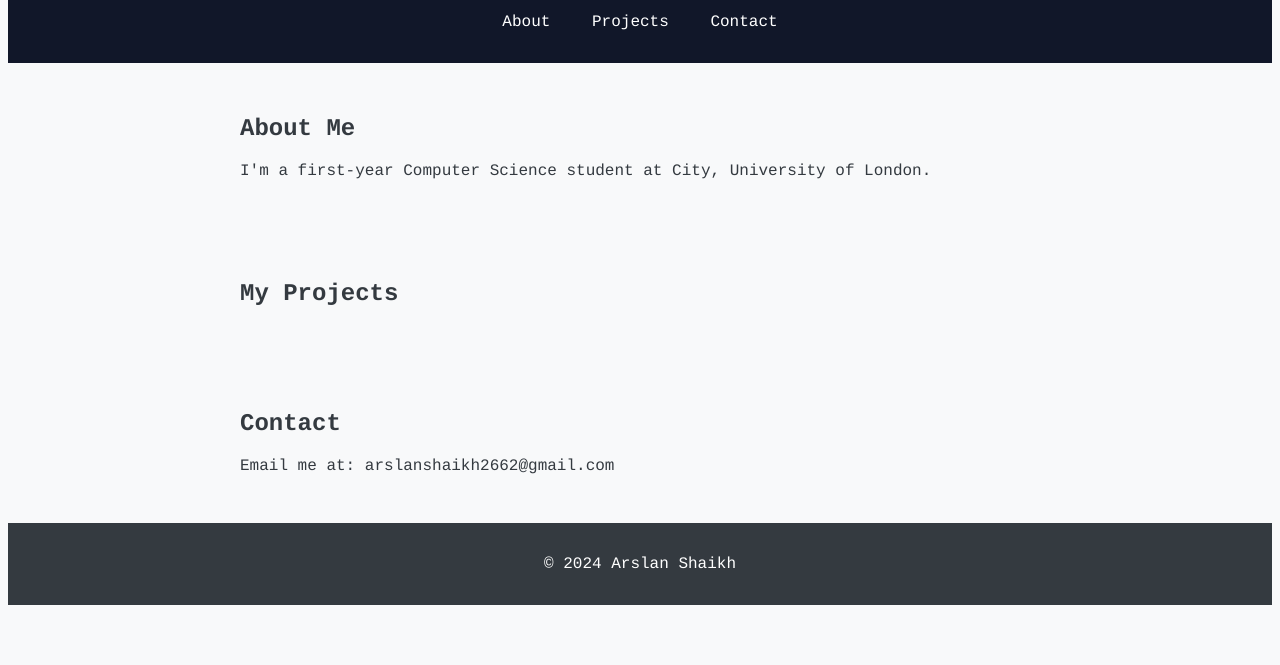
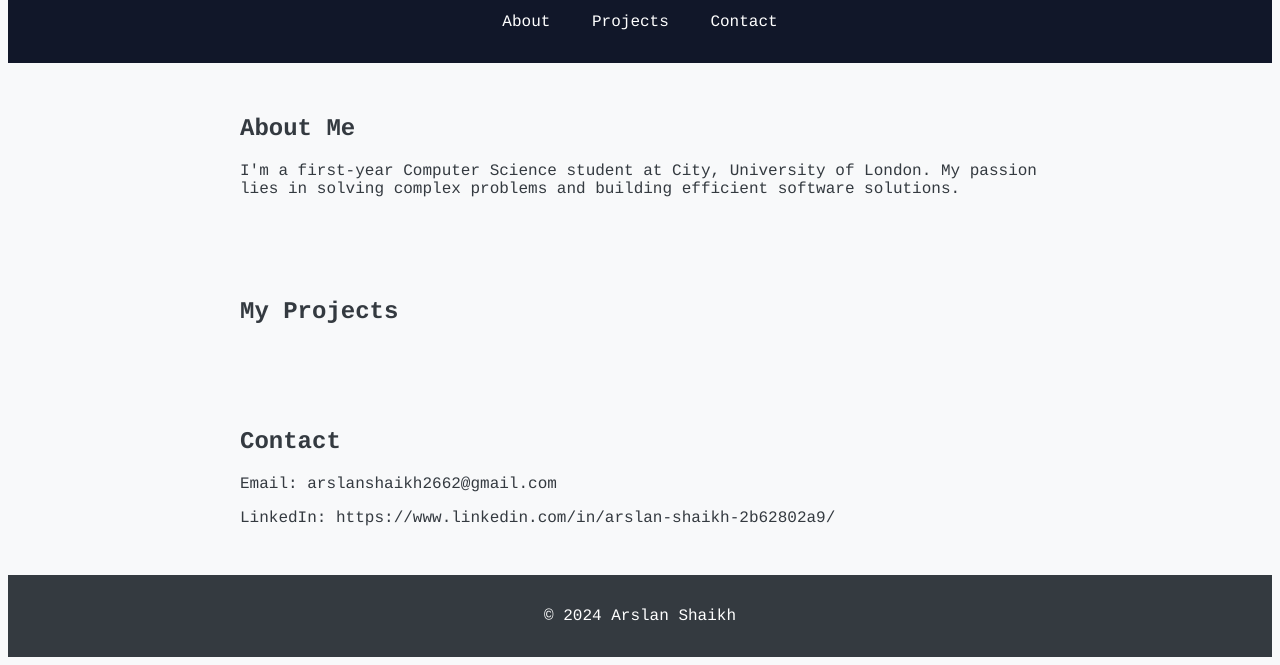
Before and after one commit to a-r-s-l-a-n/portfolio, a plain HTML site: page index.html in a window 1280 px wide. Shown: the part 141-806 px from the top of the page. Drawn offline with Linux system fonts and the light colour scheme.

Commit message:
Update index.html

```diff
--- a/index.html
+++ b/index.html
@@ -19,7 +19,7 @@
 
     <section id="about">
         <h2>About Me</h2>
-        <p>I'm a first-year Computer Science student at City, University of London.</p>
+        <p>I'm a first-year Computer Science student at City, University of London. My passion lies in solving complex problems and building efficient software solutions. </p>
     </section>
 
     <section id="projects">
@@ -31,7 +31,8 @@
 
     <section id="contact">
         <h2>Contact</h2>
-        <p>Email me at: arslanshaikh2662@gmail.com</p>
+        <p>Email: arslanshaikh2662@gmail.com</p>
+        <p>LinkedIn: https://www.linkedin.com/in/arslan-shaikh-2b62802a9/ </p>
     </section>
 
     <footer>
```
